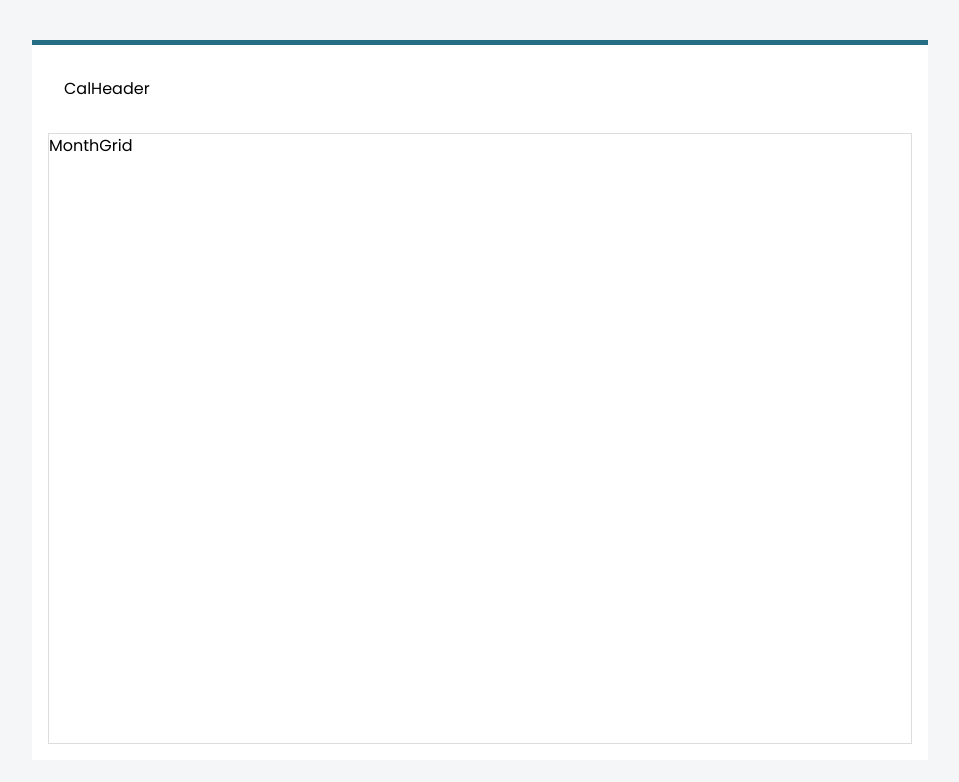
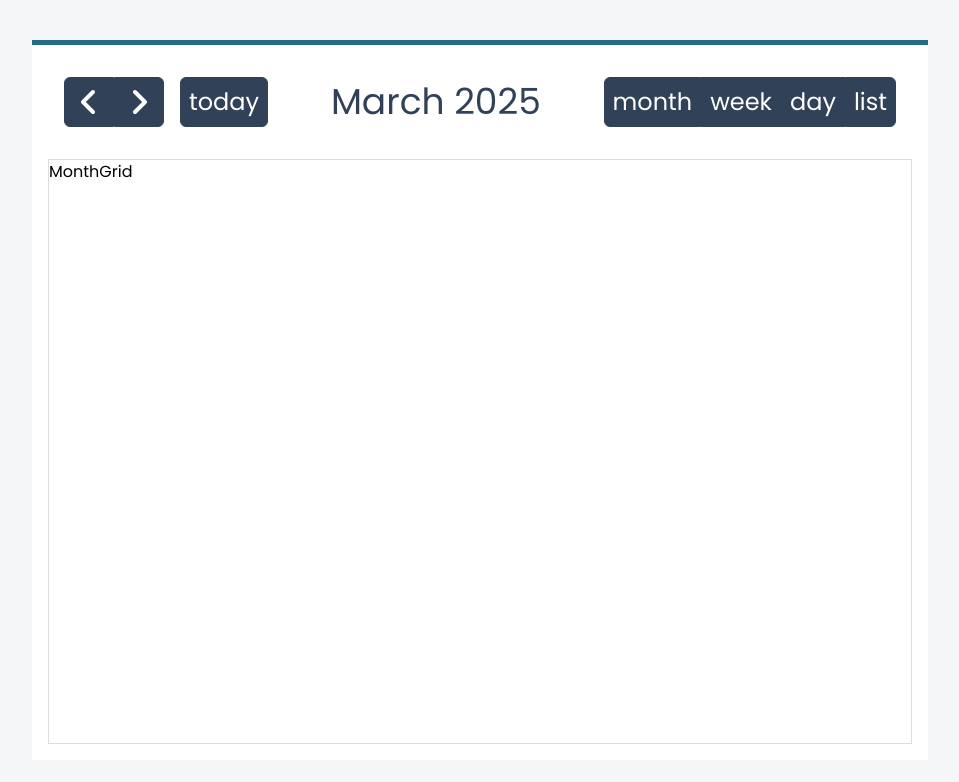
Before and after one commit to mpondev/calendar, a React (Vite) app in the folder client/: page / in a window 1280 px wide. Shown: the top 782 px of the page, without its empty margins (160-1119 px from the left). Built offline with nearby package versions, Linux system fonts and the light colour scheme.

Commit message:
Add react-icons and compose CalHeader

```diff
--- a/client/package.json
+++ b/client/package.json
@@ -14,6 +14,7 @@
     "prop-types": "^15.8.1",
     "react": "^19.0.0",
     "react-dom": "^19.0.0",
+    "react-icons": "^5.4.0",
     "react-router": "^7.1.5",
     "tailwindcss": "^4.0.5"
   },
--- a/client/src/components/CalHeader.jsx
+++ b/client/src/components/CalHeader.jsx
@@ -1,7 +1,63 @@
+import { FaAngleLeft, FaAngleRight } from 'react-icons/fa6';
+
 const CalHeader = () => {
   return (
     <div className="mb-4 flex w-full items-center justify-between p-4">
-      CalHeader
+      <div className="flex gap-4">
+        <div className="flex first:rounded-tl-md first:rounded-bl-md last:rounded-tr-md last:rounded-br-md">
+          <button
+            className="cursor-pointer rounded-tl-md  rounded-bl-md border-1 border-slate-700 bg-slate-700 px-2 py-2 text-center align-middle text-2xl leading-8 text-white hover:border-slate-900 hover:bg-slate-800"
+            title="Previous month"
+          >
+            <FaAngleLeft className="size-8" />
+          </button>
+          <button
+            className="cursor-pointer rounded-tr-md  rounded-br-md border-1  border-slate-700 bg-slate-700 px-2 py-2 text-center align-middle text-2xl leading-8 text-white hover:border-slate-900 hover:bg-slate-800"
+            title="Next month"
+          >
+            <FaAngleRight className="size-8" />
+          </button>
+        </div>
+        <button
+          className="cursor-pointer border-1  border-slate-700 bg-slate-700 px-2 py-2 text-center align-middle text-2xl leading-8 text-white hover:border-slate-900 hover:bg-slate-800 rounded-md"
+          title="Today"
+        >
+          today
+        </button>
+      </div>
+
+      <div className="text-4xl leading-12 text-slate-700">
+        <h2>March 2025</h2>
+      </div>
+
+      <div className="">
+        <div className="">
+          <button
+            className="cursor-pointer rounded-tl-md  rounded-bl-md border-1  border-slate-700 bg-slate-700 px-2 py-2 text-center align-middle text-2xl leading-8 text-white hover:border-slate-900 hover:bg-slate-800"
+            title="Month view"
+          >
+            month
+          </button>
+          <button
+            className="cursor-pointer border-1  border-slate-700 bg-slate-700 px-2 py-2 text-center align-middle text-2xl leading-8 text-white hover:border-slate-900 hover:bg-slate-800"
+            title="Week view"
+          >
+            week
+          </button>
+          <button
+            className="cursor-pointer border-1  border-slate-700 bg-slate-700 px-2 py-2 text-center align-middle text-2xl leading-8 text-white hover:border-slate-900 hover:bg-slate-800"
+            title="Day view"
+          >
+            day
+          </button>
+          <button
+            className="cursor-pointer rounded-tr-md  rounded-br-md border-1  border-slate-700 bg-slate-700 px-2 py-2 text-center align-middle text-2xl leading-8 text-white hover:border-slate-900 hover:bg-slate-800"
+            title="List view"
+          >
+            list
+          </button>
+        </div>
+      </div>
     </div>
   );
 };
```
Also changed, not shown: 1 other file (tests, documents, lock files or other folders).
